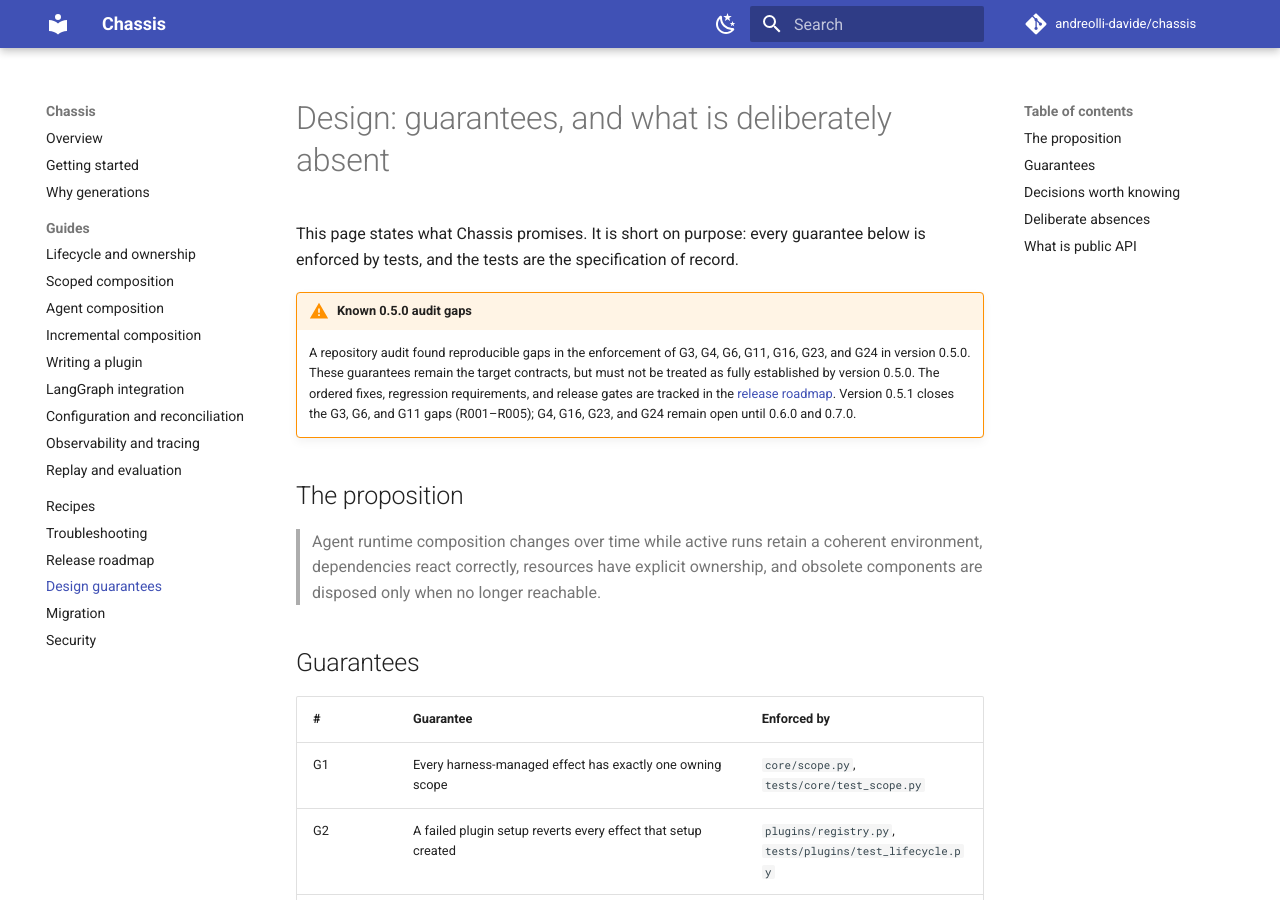
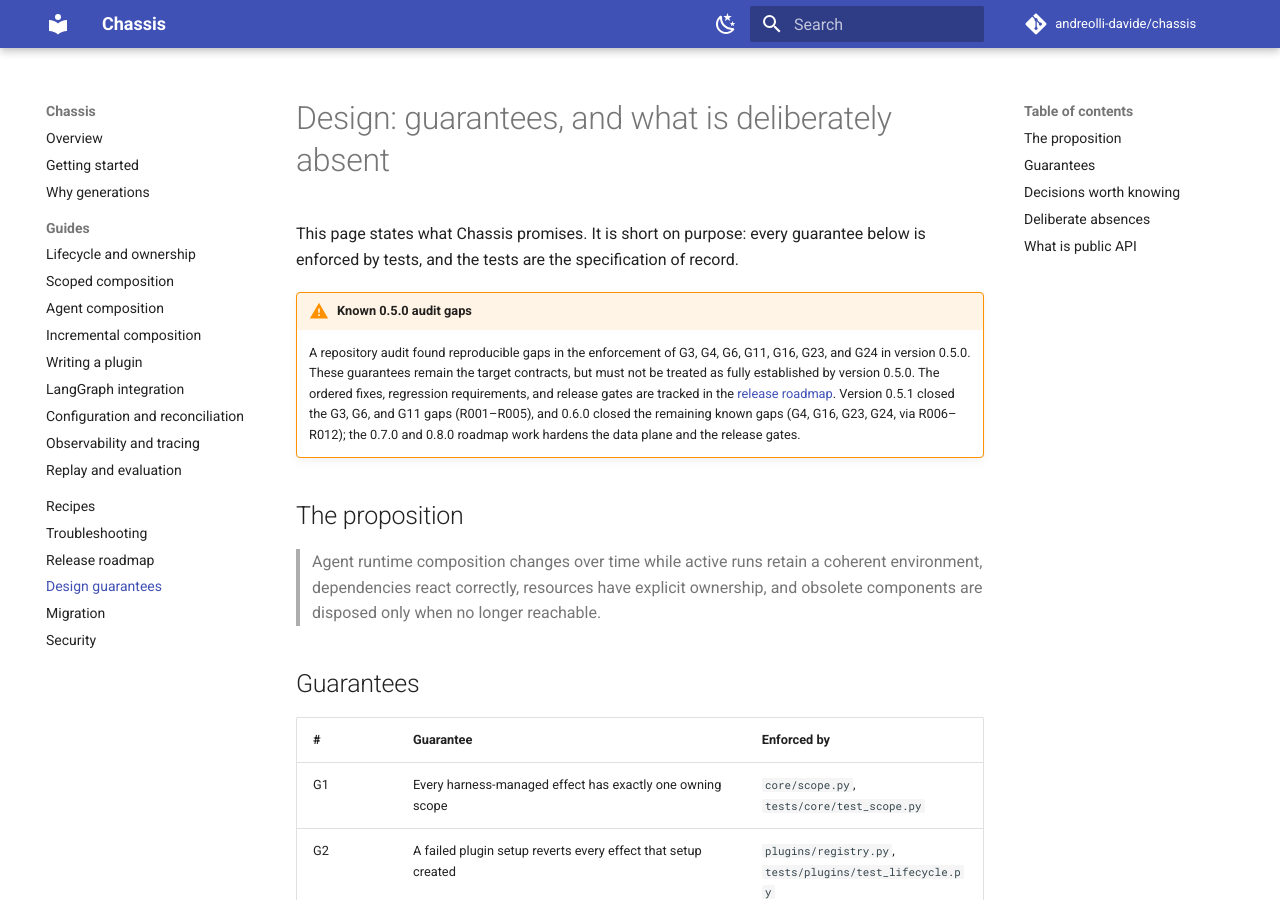
Before and after one commit to andreolli-davide/chassis, an MkDocs documentation site: the page built from docs/design.md, in a window 1280 px wide and 900 px high. Built offline with MkDocs 1.6.1 and Material for MkDocs 9.7.7, drawn with Linux system fonts in a browser that asks for light colours; comment, search, counter and statistics services are not loaded.

Commit message:
docs: state the released version as 0.6.0

```diff
--- a/docs/design.md
+++ b/docs/design.md
@@ -8,9 +8,10 @@ below is enforced by tests, and the tests are the specification of record.
     G4, G6, G11, G16, G23, and G24 in version 0.5.0. These guarantees remain the
     target contracts, but must not be treated as fully established by version
     0.5.0. The ordered fixes, regression requirements, and release gates are
-    tracked in the [release roadmap](roadmap.md). Version 0.5.1 closes the G3,
-    G6, and G11 gaps (R001–R005); G4, G16, G23, and G24 remain open until 0.6.0
-    and 0.7.0.
+    tracked in the [release roadmap](roadmap.md). Version 0.5.1 closed the G3,
+    G6, and G11 gaps (R001–R005), and 0.6.0 closed the remaining known gaps
+    (G4, G16, G23, G24, via R006–R012); the 0.7.0 and 0.8.0 roadmap work hardens
+    the data plane and the release gates.
 
 ## The proposition
 
```
Also changed, not shown: README.md (+2 -2 lines), docs/observability.md (+1 -1 lines).
